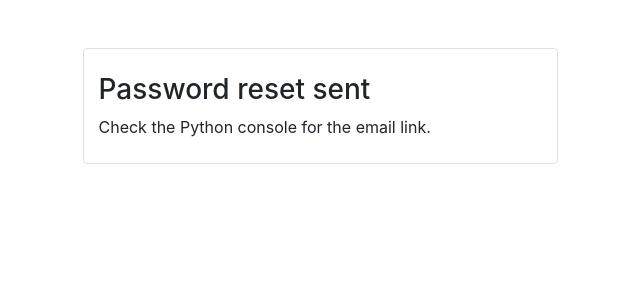
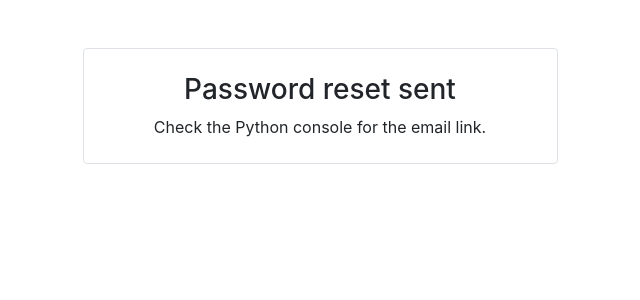
Before and after one commit to andeluvian/djangogamestore, a Django app: a page that uses templates/registration/password_reset_done.html in a window 1280 px wide. Shown: the part 64-364 px from the top of the page, without its empty margins (320-960 px from the left). Run offline with Django 3.2, Linux system fonts and the light colour scheme; some libraries are stand-ins or nearby versions.

Commit message:
Minor bug fixed

```diff
--- a/templates/registration/password_reset_done.html
+++ b/templates/registration/password_reset_done.html
@@ -6,7 +6,7 @@
 {% block main-content %}
 
     <div class="row">
-        <div class="col-sm-8 col-md-6 col-lg-5 border rounded mx-auto mt-5 pt-4 pb-2 text-centerr">
+        <div class="col-sm-8 col-md-6 col-lg-5 border rounded mx-auto mt-5 pt-4 pb-2 text-center">
             <h3>Password reset sent</h3>
             <p>Check the Python console for the email link.</p>
         </div>
```
